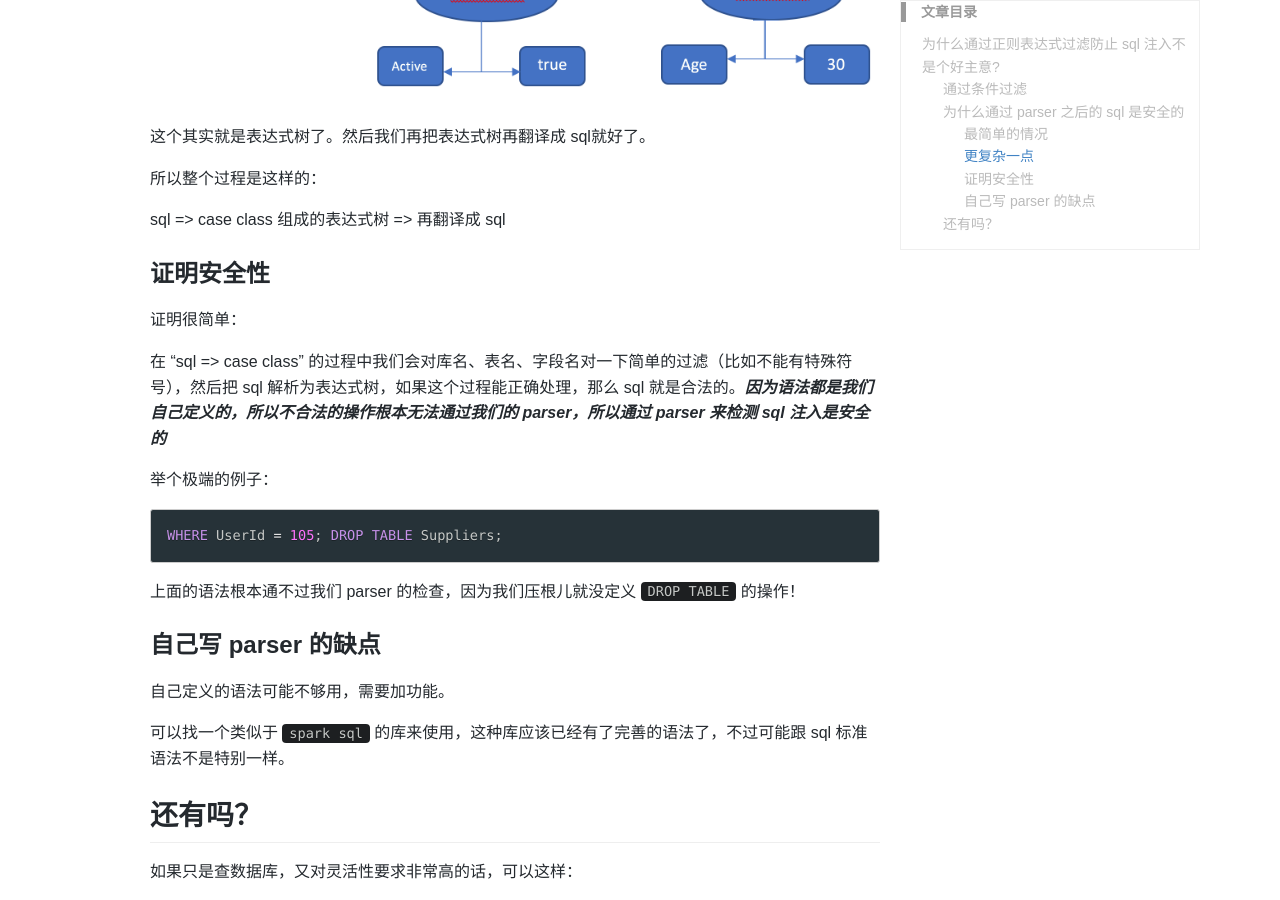
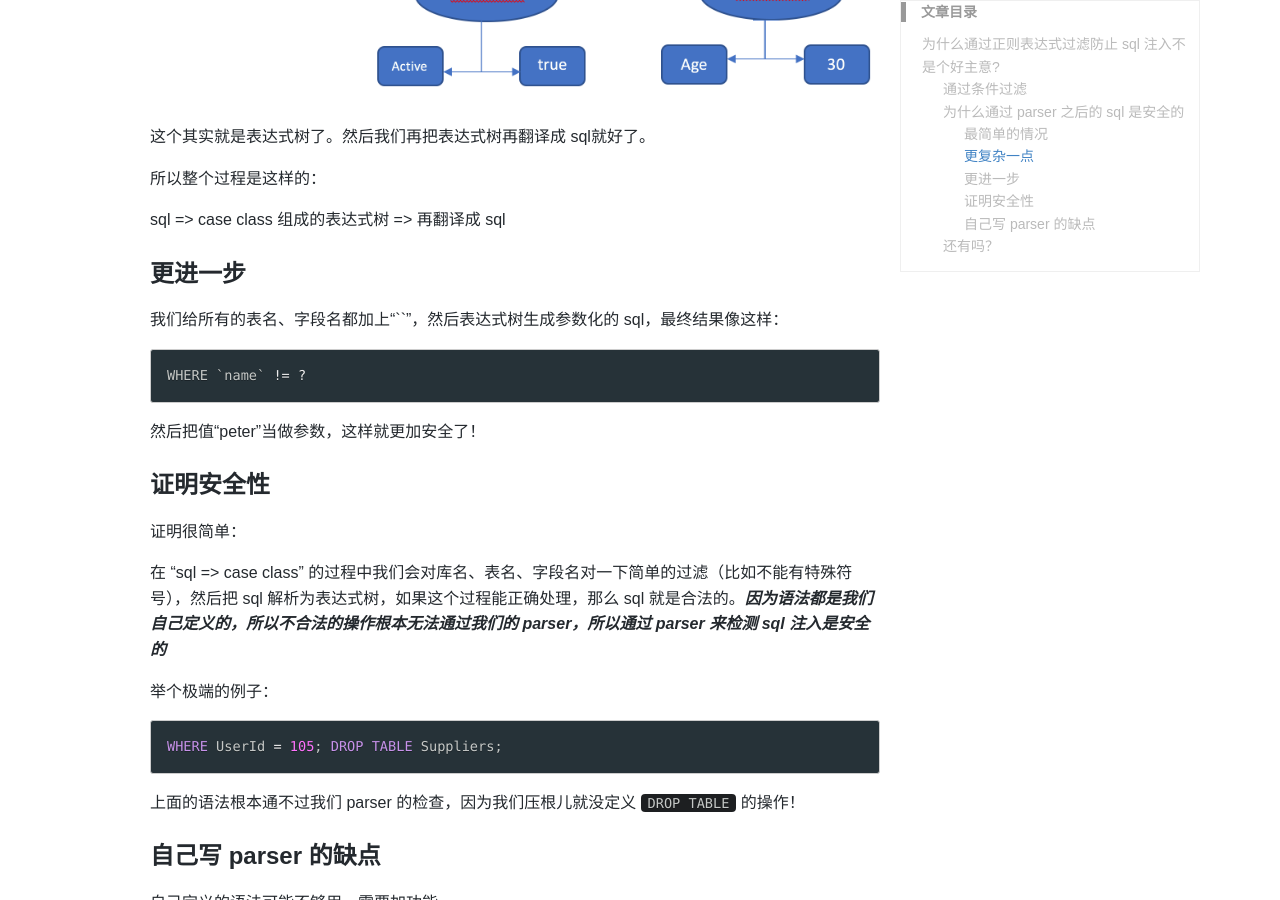
Before and after one commit to izhangzhihao/izhangzhihao.github.io, a Jekyll site: the page built from _posts/2018-01-29-为什么通过正则表达式过滤防止 sql 注入不是个好主意.md, in a window 1280 px wide and 900 px high, scrolled down 2847 px. Built offline with Jekyll 4.4.1, drawn with Linux system fonts in a browser that asks for light colours; comment, search, counter and statistics services are not loaded.

Commit message:
no message

````diff
--- a/_posts/2018-01-29-为什么通过正则表达式过滤防止 sql 注入不是个好主意.md
+++ b/_posts/2018-01-29-为什么通过正则表达式过滤防止 sql 注入不是个好主意.md
@@ -119,6 +119,16 @@ And(FieldValue("name", EQ, "peter"), Or(FieldValue("active", EQ, value = true),
 
 sql => case class 组成的表达式树 =>  再翻译成 sql
 
+### 更进一步
+
+我们给所有的表名、字段名都加上“``”，然后表达式树生成参数化的 sql，最终结果像这样：
+
+``` scala
+WHERE `name` != ?
+```
+
+然后把值“peter”当做参数，这样就更加安全了！
+
 ### 证明安全性
 
 证明很简单：
````
